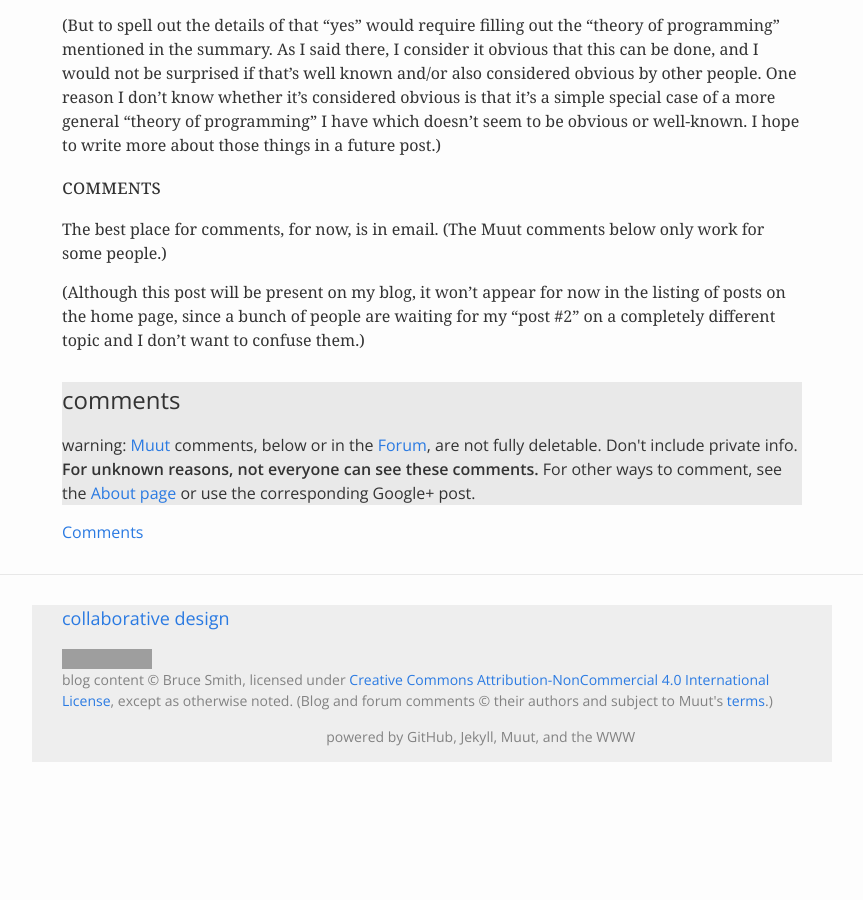
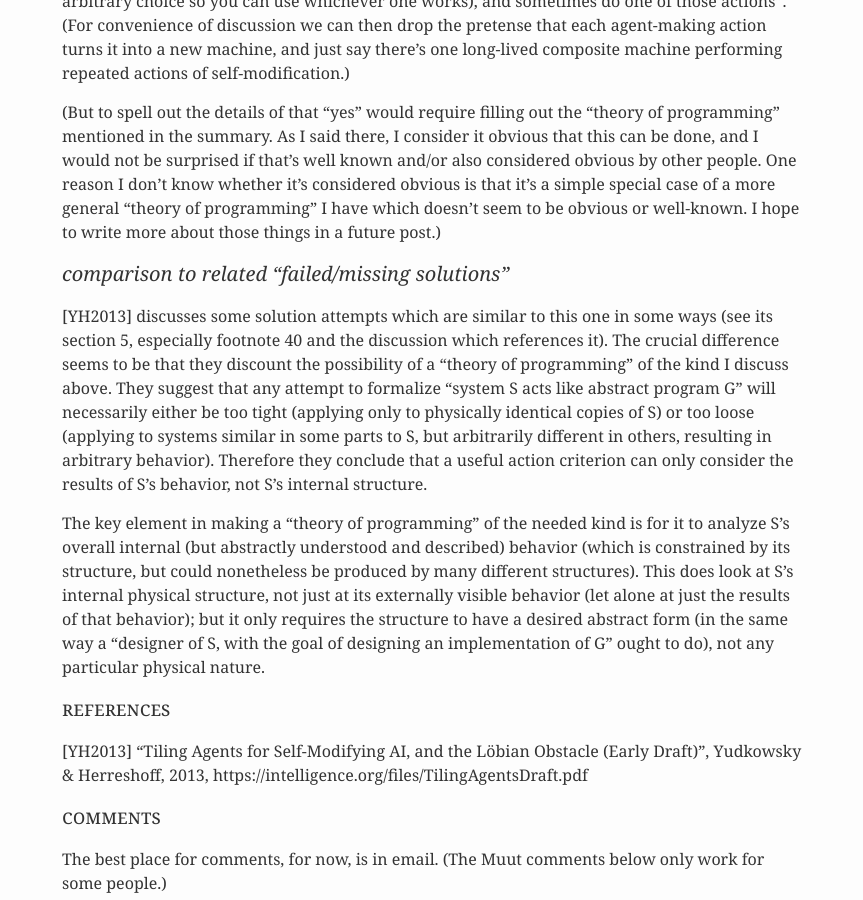
Before and after one commit to oresmus/oresmus.github.io, a Jekyll site: the page built from _posts/2015-10-26-my-tiling-agents-solution.md, in a window 1280 px wide and 900 px high, scrolled down 10367 px. Shown: the whole window, without its empty margins (208-1071 px from the left). Built offline with Jekyll 4.4.1, drawn with Linux system fonts in a browser that asks for light colours; before the commit the page ends 11159 px from its top, so only the background shows below that; some of the changed text lies outside the part shown; grey boxes are pictures that could not be loaded.

Commit message:
added reference, and discussion of how this relates

```diff
--- a/_posts/2015-10-26-my-tiling-agents-solution.md
+++ b/_posts/2015-10-26-my-tiling-agents-solution.md
@@ -8,17 +8,20 @@ author: "Bruce Smith"
 tags: AI logic
 ---
 
-This is a brief description of my solution to the "Tiling Agents" problem
+This is a brief description of my solution to the "Tiling Agents" problem [YH2013]
 (about using formal logic for safety rules to govern general-purpose machine intelligence).
 
 (It elaborates some emails I sent to a few potentially-interested people around February 2014.)
 
-At some later date I might extend the background description (and add desirable references),
-but for now I am not trying very hard to make this post understandable or interesting
-except to someone already familiar with that problem and with certain related topics.
+This is a draft, and could use some better organization, condensing, and perhaps more background information.
+For now, I am not trying very hard to make this post understandable or interesting
+except to someone already familiar with the Tiling Agents problem and with certain related topics.
+It also has one or more xxx's marking places which need fixing.
 
-(This is a draft, and could probably use some better organization and condensing,
-plus there are one or more xxx's marking places which need fixing. Update 10/27: fixed typos.)
+[Update 1, 10/27: fixed typos.
+Update 2: added reference [YH2013],
+and discussion (at end) of how this solution differs from related "failed solutions" discussed there
+(also other minor changes).]
 
 
 ### summary of solution (for people who already know the problem)
@@ -69,6 +72,9 @@ to handle agents which are "improved in any reasonable way".
 * it also cleanly solves the related issue of
 "noticing your own physical manifestation as if from outside,
 and not feeling you need to stop it (due to it unsafely using or interfering with your own powers)".
+
+This solution is related to one "failed solution" and one "missing solution"
+discussed in Section 5 of [YH2013]. At the end, I discuss how it differs from those.
 
 
 ## background and problem
@@ -498,6 +504,36 @@ also considered obvious by other people. One reason I don't know whether it's co
 is that it's a simple special case of a more general "theory of programming" I have which doesn't seem to be obvious or well-known.
 I hope to write more about those things in a future post.)
 
+
+### comparison to related "failed/missing solutions"
+
+[YH2013] discusses some solution attempts which are similar to this one in some ways
+(see its section 5, especially footnote 40 and the discussion which references it).
+The crucial difference seems to be that they discount
+the possibility of a "theory of programming" of the kind I discuss above.
+They suggest that any attempt to formalize "system S acts like abstract program G"
+will necessarily either be too tight (applying only to physically identical copies of S)
+or too loose (applying to systems similar in some parts to S,
+but arbitrarily different in others, resulting in arbitrary behavior).
+Therefore they conclude that a useful action criterion can only consider the results of S's behavior,
+not S's internal structure.
+
+The key element in making a "theory of programming" of the needed kind
+is for it to analyze S's overall internal (but abstractly understood and described) behavior
+(which is constrained by its structure, but could nonetheless be produced by many different structures).
+This does look at S's internal physical structure, not just at its externally visible behavior
+(let alone at just the results of that behavior);
+but it only requires the structure to have a desired abstract form
+(in the same way a "designer of S, with the goal of designing an implementation of G" ought to do),
+not any particular physical nature.
+
+
+#### references
+
+[YH2013] "Tiling Agents for Self-Modifying AI, and the Löbian Obstacle (Early Draft)", Yudkowsky & Herreshoff, 2013,
+https://intelligence.org/files/TilingAgentsDraft.pdf
+
+
 #### comments
 
 The best place for comments, for now, is in email. (The Muut comments below only work for some people.)
```
